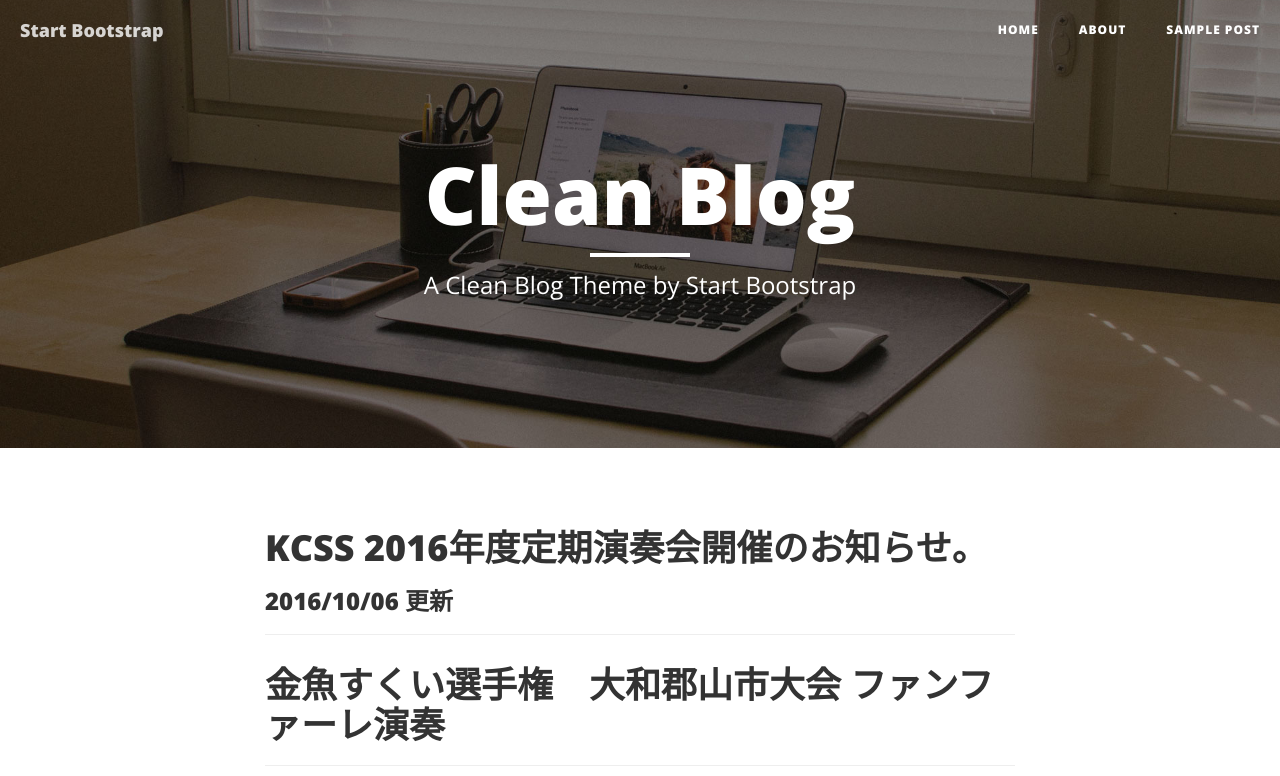
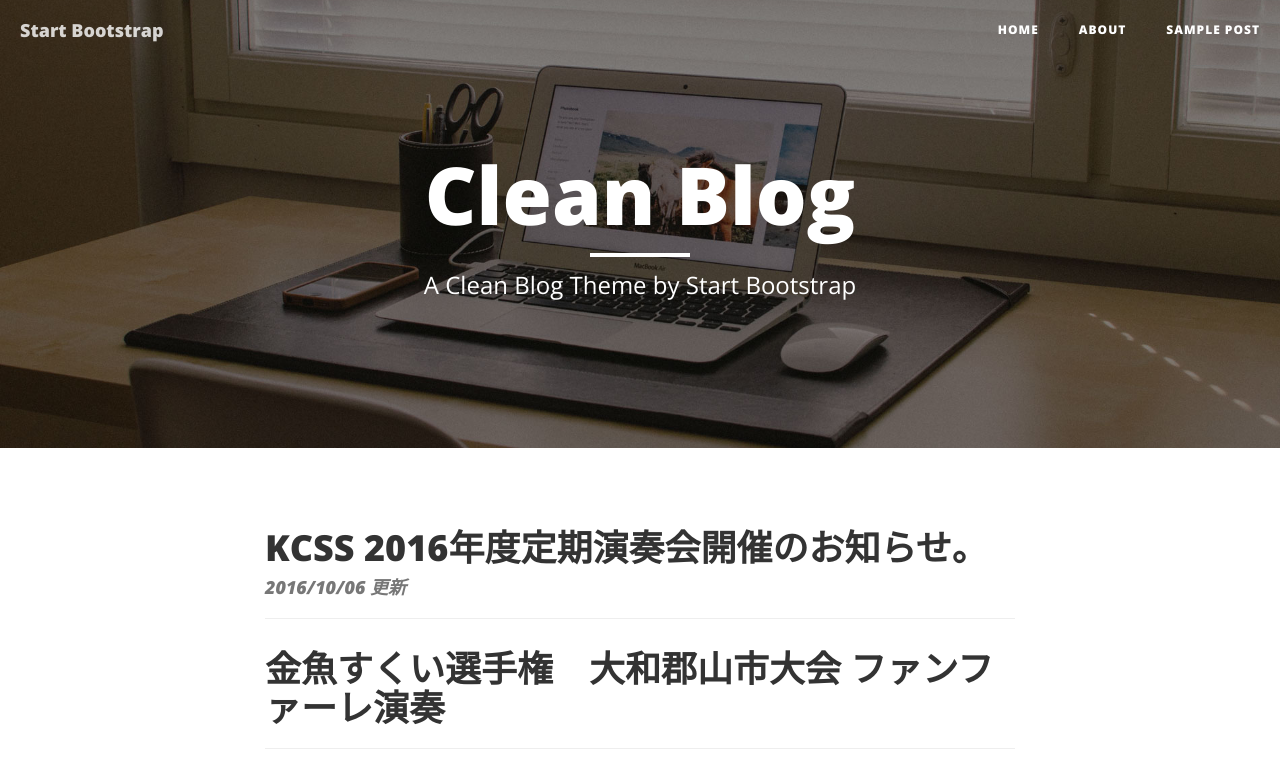
Before and after one commit to trompot/copy, a website: page rand3/index.html in a window 1280 px wide. Shown: the top 776 px of the page. Drawn offline with nearby package versions, Linux system fonts and the light colour scheme.

Commit message:
Update index.html

```diff
--- a/rand3/index.html
+++ b/rand3/index.html
@@ -93,7 +93,7 @@
                             KCSS 2016年度定期演奏会開催のお知らせ。
                         </h2>
                     </a>
-                        <h3 class="post-subtitle">
+                        <h3 class="post-meta">
                             2016/10/06 更新
                         </h3>
 <!--                     </a> -->
```
